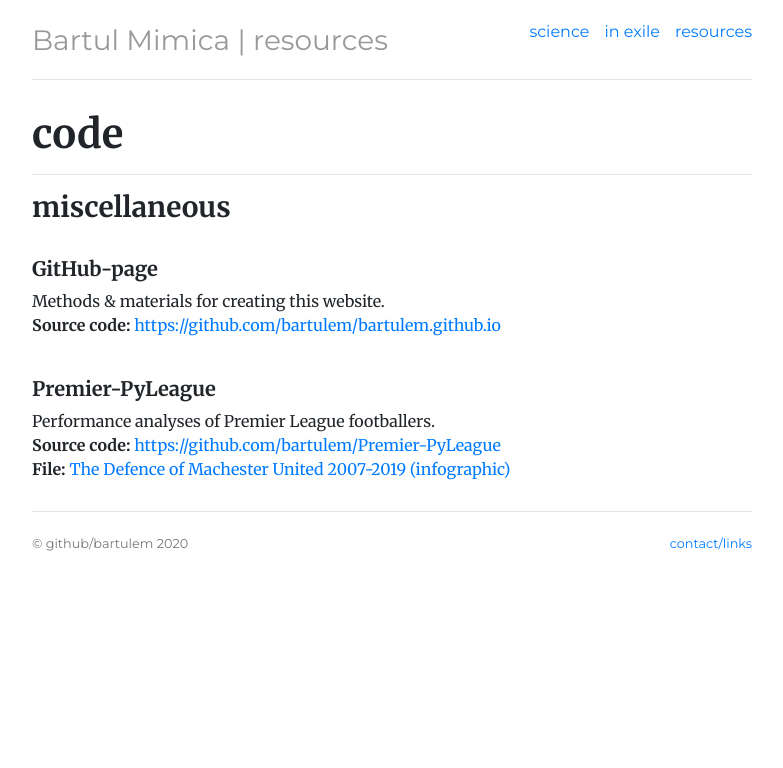
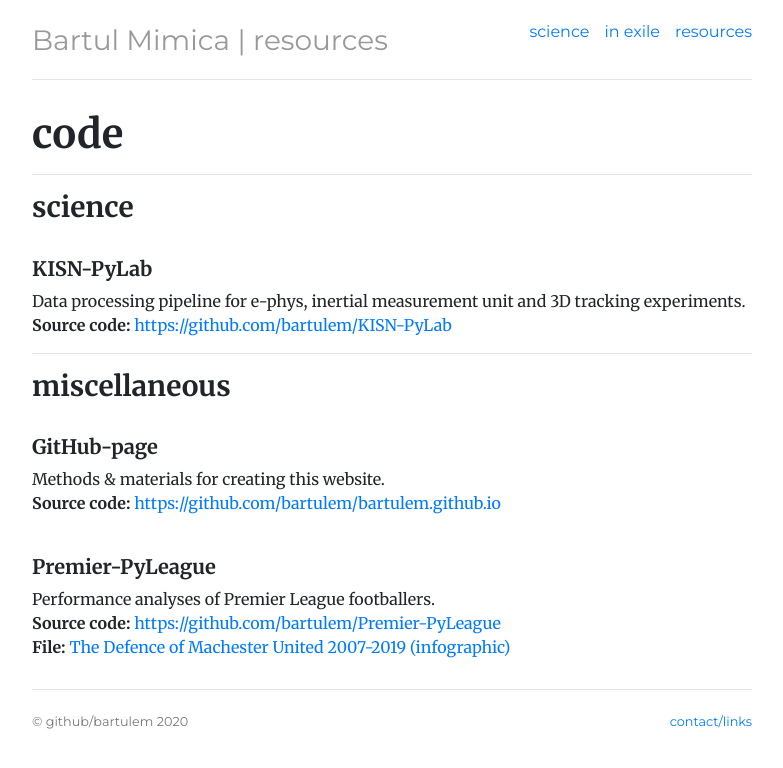
Before and after one commit to bartulem/bartulem.github.io, a Jekyll site: the page built from resources/index.html, in a window 1280 px wide. Shown: the top 768 px of the page, without its empty margins (248-1031 px from the left). Built offline with Jekyll 4.4.1, drawn with Linux system fonts in a browser that asks for light colours; comment, search, counter and statistics services are not loaded.

Commit message:
Update index.html

```diff
--- a/resources/index.html
+++ b/resources/index.html
@@ -12,6 +12,13 @@ description: resources
     </header>
 
     <div class="post-content">
+      <hr />
+      <h3 id="science">science</h3>
+      <br>
+      <h5 id="KISN-PyLab">KISN-PyLab</h5>
+      <p>Data processing pipeline for e-phys, inertial measurement unit and 3D tracking experiments.<br>
+      <strong>Source code:</strong> <a href="https://github.com/bartulem/KISN-PyLab" target="_blank">https://github.com/bartulem/KISN-PyLab</a></p>
+      <p> </p>
       <hr />
       <h3 id="miscellaneous">miscellaneous</h3>
       <br>
```
